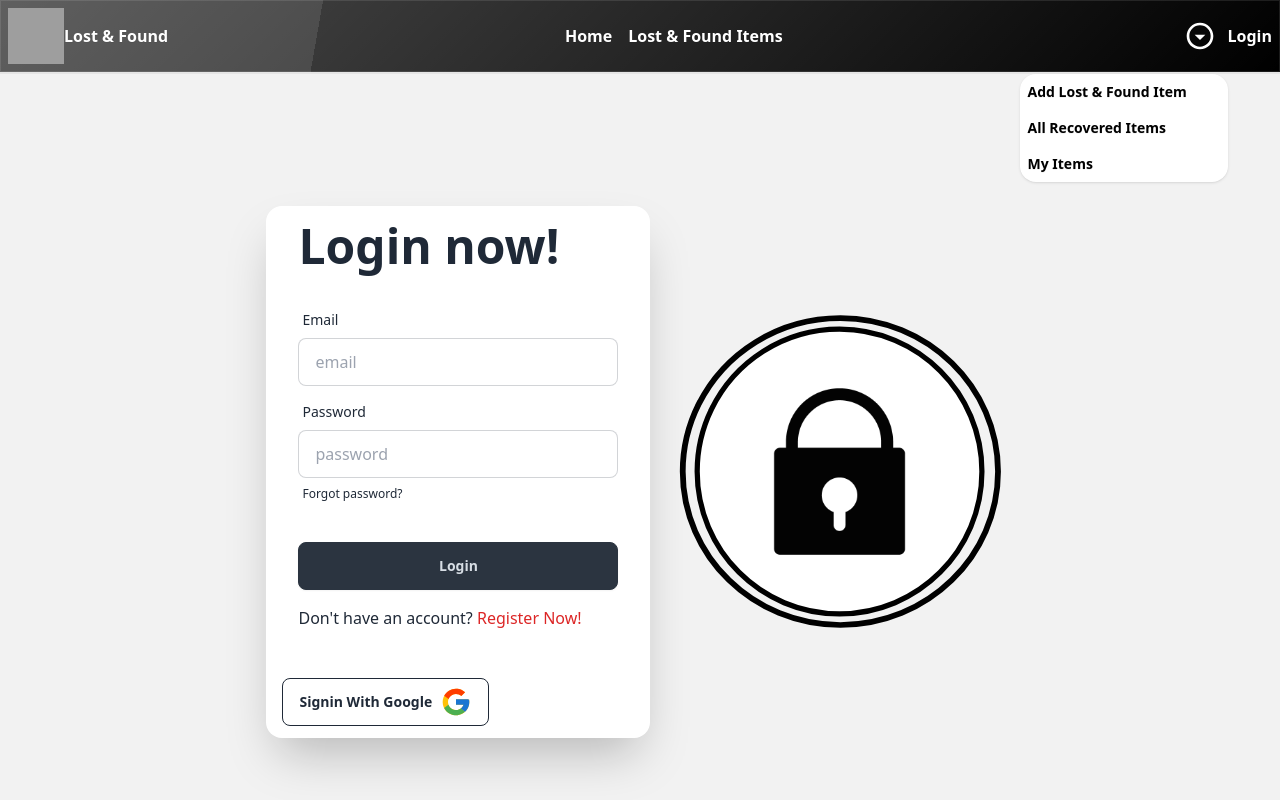
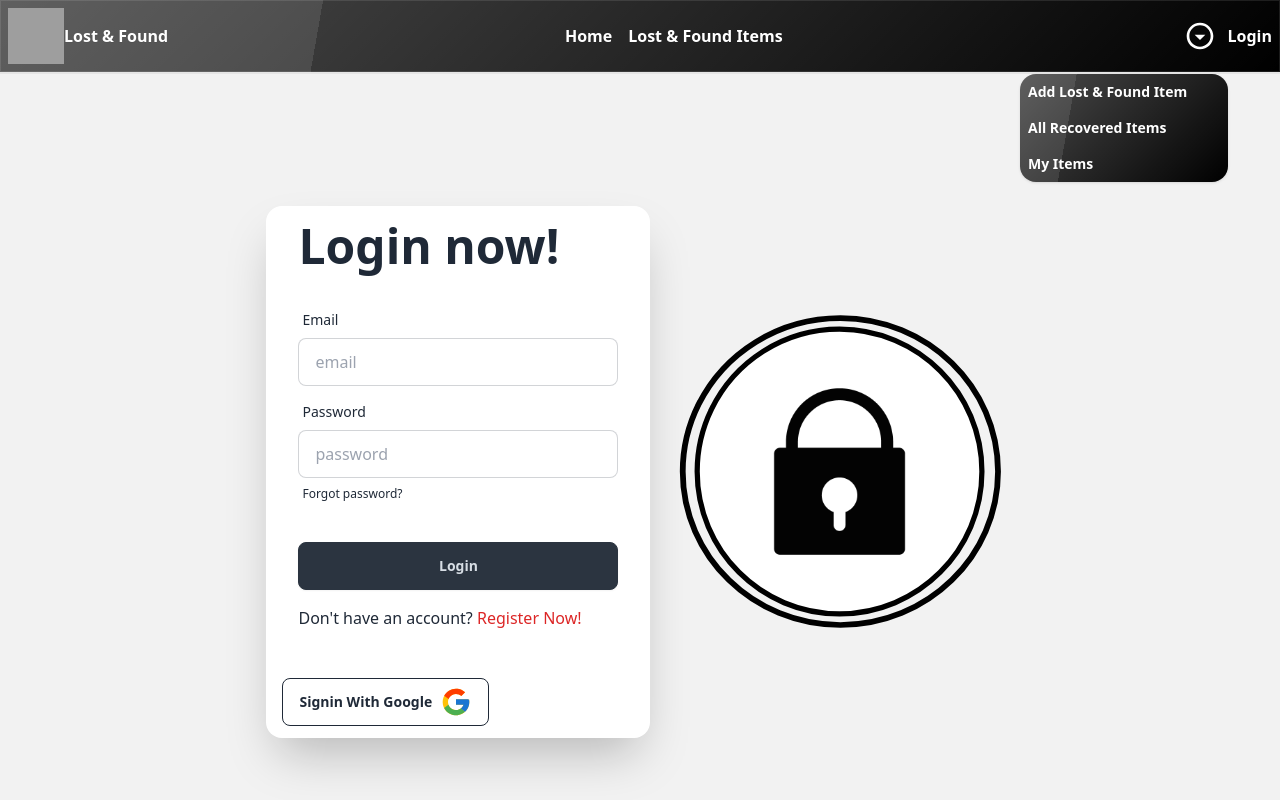
Before and after one commit to faisalahammed01/lost-found-client, a React (Vite) app: page /login in a window 1280 px wide. Both pictures are taken after a click on the button 1203 px from the left and 34 px from the top of the page. Shown: the top 800 px of the page. Built offline with nearby package versions, Linux system fonts and the light colour scheme; no server answers; grey boxes are pictures that could not be loaded.

Commit message:
nav-dropdown-updated

```diff
--- a/src/Components/Nav.jsx
+++ b/src/Components/Nav.jsx
@@ -27,13 +27,13 @@ const Nav = () => {
   );
   const links = (
     <>
-      <NavLink className=" text-black font-bold" to="/AddItems">
+      <NavLink className=" text-white font-bold" to="/AddItems">
         Add Lost & Found Item
       </NavLink>
-      <NavLink className=" text-black font-bold my-4" to="/AllItems">
+      <NavLink className=" text-white font-bold my-4" to="/AllItems">
         All Recovered Items
       </NavLink>
-      <NavLink className=" text-black font-bold" to="/MyItems">
+      <NavLink className=" text-white font-bold" to="/MyItems">
         My Items
       </NavLink>
     </>
@@ -71,7 +71,7 @@ const Nav = () => {
           </div>
           <ul
             tabIndex={0}
-            className="menu menu-sm dropdown-content bg-base-100 rounded-box z-[1] mt-3 w-52 p-2 shadow"
+            className="menu menu-sm dropdown-content bg-black glass  rounded-box z-[1] mt-3 w-52 p-2 shadow"
           >
             {links}
           </ul>
```
